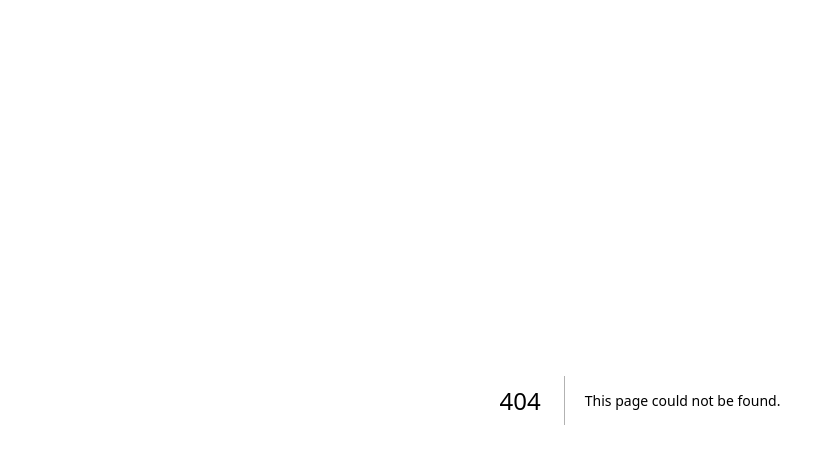
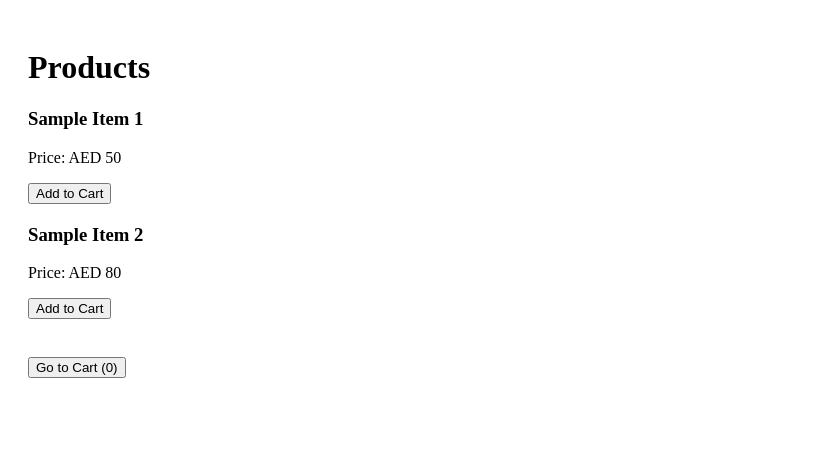
Before and after one commit to sarajlenin-lab/town-website, a Next.js app: page /pages/products in a window 1280 px wide. Before the commit this address had no page. Shown: the top 464 px of the page, without its empty margins (0-815 px from the left). Built offline with nearby package versions, Linux system fonts and the light colour scheme.

Commit message:
Create products.js

```diff
--- /dev/null
+++ b/pages/pages/products.js
@@ -0,0 +1,36 @@
+import { useState } from "react";
+import Link from "next/link";
+
+export default function Products() {
+  const [cart, setCart] = useState([]);
+
+  const products = [
+    { id: 1, name: "Sample Item 1", price: 50 },
+    { id: 2, name: "Sample Item 2", price: 80 }
+  ];
+
+  const addToCart = (product) => {
+    setCart([...cart, product]);
+    alert(product.name + " added to cart");
+  };
+
+  return (
+    <div style={{ padding: 20 }}>
+      <h1>Products</h1>
+
+      {products.map((item) => (
+        <div key={item.id} style={{ marginBottom: 20 }}>
+          <h3>{item.name}</h3>
+          <p>Price: AED {item.price}</p>
+          <button onClick={() => addToCart(item)}>Add to Cart</button>
+        </div>
+      ))}
+
+      <br />
+
+      <Link href="/cart">
+        <button>Go to Cart ({cart.length})</button>
+      </Link>
+    </div>
+  );
+}
```
